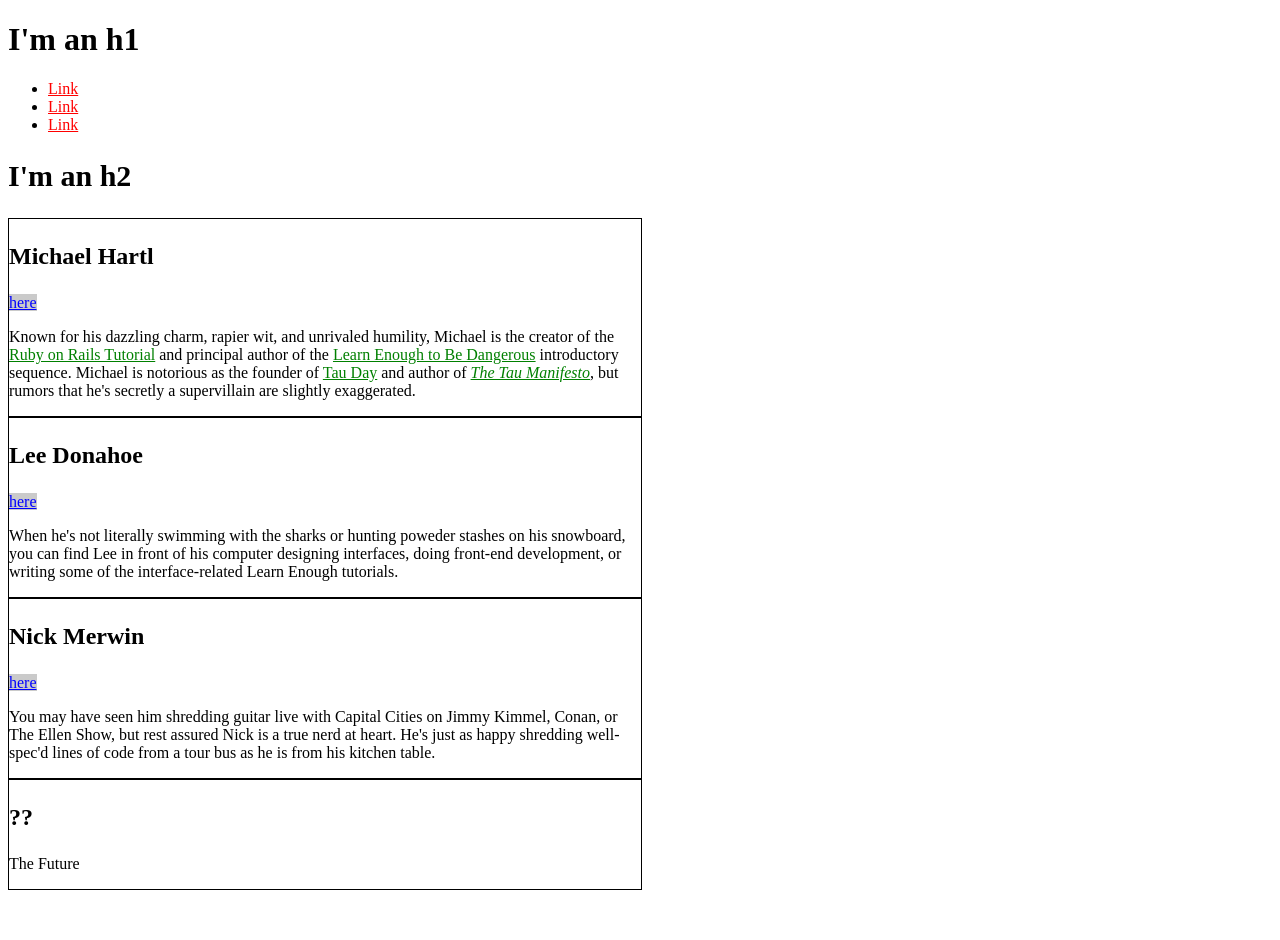
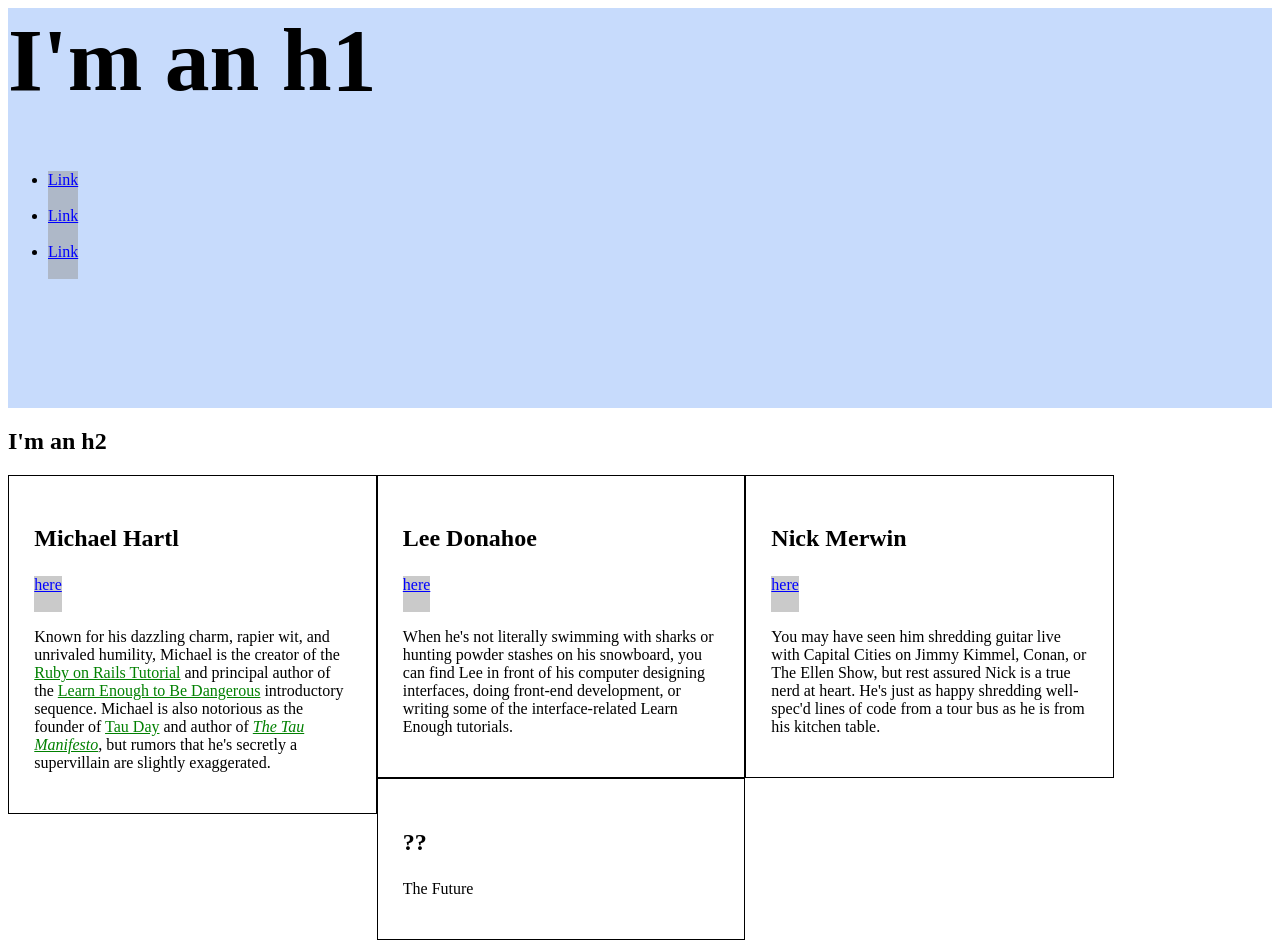
Before and after one commit to brandtryan/brandtryan.github.io, a plain HTML site: page index.html in a window 1280 px wide. Before the commit the page ends 898 px from the top, so only its background shows below. Drawn offline with Linux system fonts and the light colour scheme.

Commit message:
syncing 4.10

```diff
--- a/index.html
+++ b/index.html
@@ -5,17 +5,26 @@
     <meta charset="utf-8">
     <style>
       /* GLOBAL STYLES */
+      h1 {
+        font-size: 7vw;
+        margin-top: 0;
+      }
       a {
         color: #f00;
       }
-      h2 {
-        font-size: 30px;
+
+      /* HERO STYLES */
+      .full-hero {
+        background-color: #c7dbfc;
+        height: 50vh;
       }
 
-      /* SOCIAL STYLES*/
+      /* SOCIAL STYLES */
       .social-link {
         background: rgba(150, 150, 150, 0.5);
         color: blue;
+        display: inline-block;
+        height: 36px;
       }
 
       /* BIO STYLES */
@@ -24,8 +33,10 @@
       }
       .bio-box {
         border: 1px solid black;
+        float: left;
         font-size: 1rem;
-        width: 50%;
+        padding: 2%;
+        width: 25%;
       }
       .bio-box h3 {
         font-size: 1.5em;
@@ -39,18 +50,20 @@
     </style>
   </head>
   <body>
+    <div class="full-hero hero-home">
       <h1>I'm an h1</h1>
       <ul>
         <li>
-        <a href="http://example.com/">Link</a>
+          <a href="http://example.com/" class="social-link">Link</a>
         </li>
         <li>
-        <a href="http://example.com/">Link</a>
+          <a href="http://example.com/" class="social-link">Link</a>
         </li>
         <li>
-        <a href="http://example.com/">Link</a>
+          <a href="http://example.com/" class="social-link">Link</a>
         </li>
       </ul>
+    </div>
     <h2>I'm an h2</h2>
     <div class="bio-wrapper">
       <div class="bio-box">
@@ -63,9 +76,9 @@
             <a href="https://www.railstutorial.org/">Ruby on Rails
             Tutorial</a> and principal author of the
             <a href="https://learnenough.com/">
-              Learn Enough to Be Dangerous</a> introductory sequence.  Michael
-              is notorious as the founder of
-              <a href="http://tauday.com">Tau Day</a> and author of
+            Learn Enough to Be Dangerous</a> introductory sequence. Michael
+            is also notorious as the founder of
+            <a href="http://tauday.com/">Tau Day</a> and author of
             <a href="http://tauday.com/tau-manifesto"><em>The Tau
             Manifesto</em></a>, but rumors that he's secretly a supervillain
             are slightly exaggerated.
@@ -77,10 +90,10 @@
         <a href="https://twitter.com/leedonahoe" class="social-link">here</a>
         <div class="bio-copy">
           <p>
-            When he's not literally swimming with the sharks or hunting poweder
+            When he's not literally swimming with sharks or hunting powder
             stashes on his snowboard, you can find Lee in front of his computer
-            designing interfaces, doing front-end development, or writing some of the
-            interface-related Learn Enough tutorials.
+            designing interfaces, doing front-end development, or writing some of
+            the interface-related Learn Enough tutorials.
           </p>
         </div>
       </div>
@@ -89,10 +102,10 @@
         <a href="https://twitter.com/nickmerwin" class="social-link">here</a>
         <div class="bio-copy">
           <p>
-            You may have seen him shredding guitar live with Capital Cities on Jimmy
-            Kimmel, Conan, or The Ellen Show, but rest assured Nick is a true nerd at
-            heart.  He's just as happy shredding well-spec'd lines of code from a tour
-            bus as he is from his kitchen table.
+            You may have seen him shredding guitar live with Capital Cities on
+            Jimmy Kimmel, Conan, or The Ellen Show, but rest assured Nick is a
+            true nerd at heart. He's just as happy shredding well-spec'd lines
+            of code from a tour bus as he is from his kitchen table.
           </p>
         </div>
       </div>
```
Lines whose indentation alone changed are shown as unchanged.
